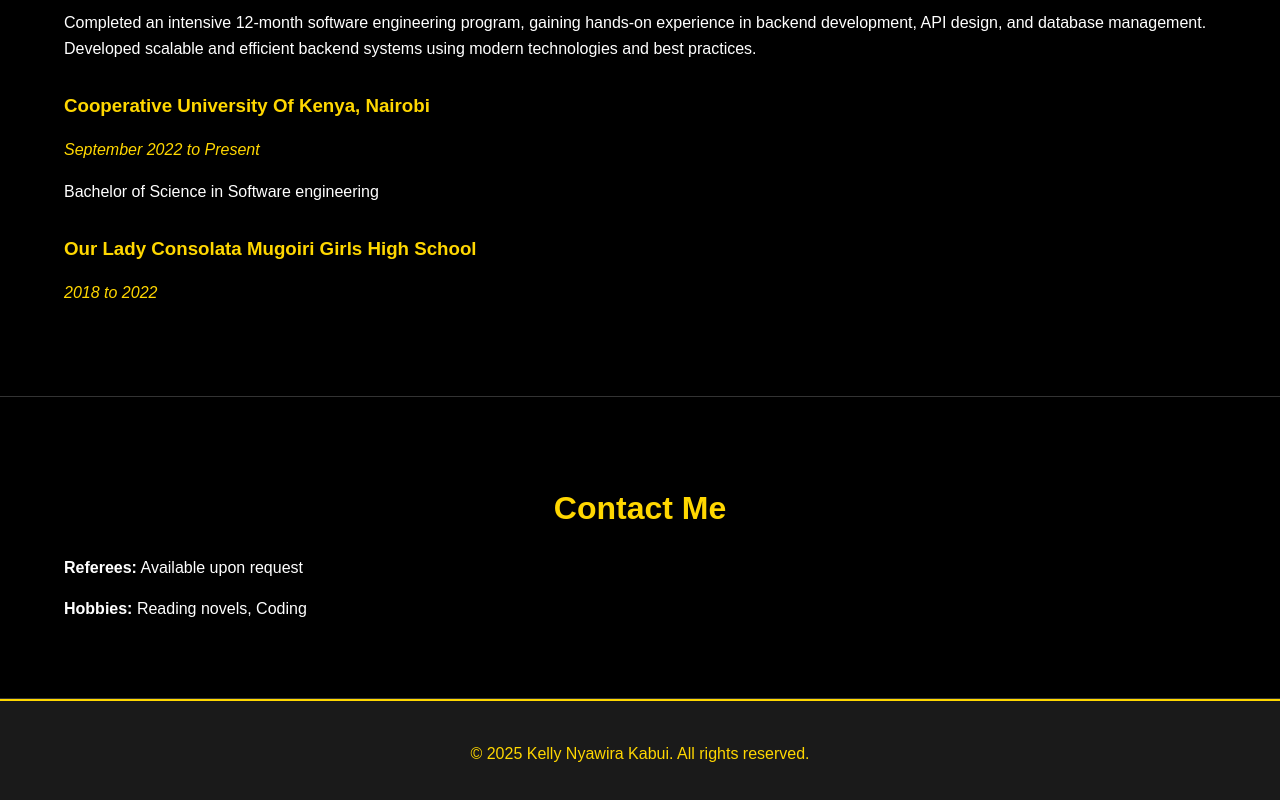
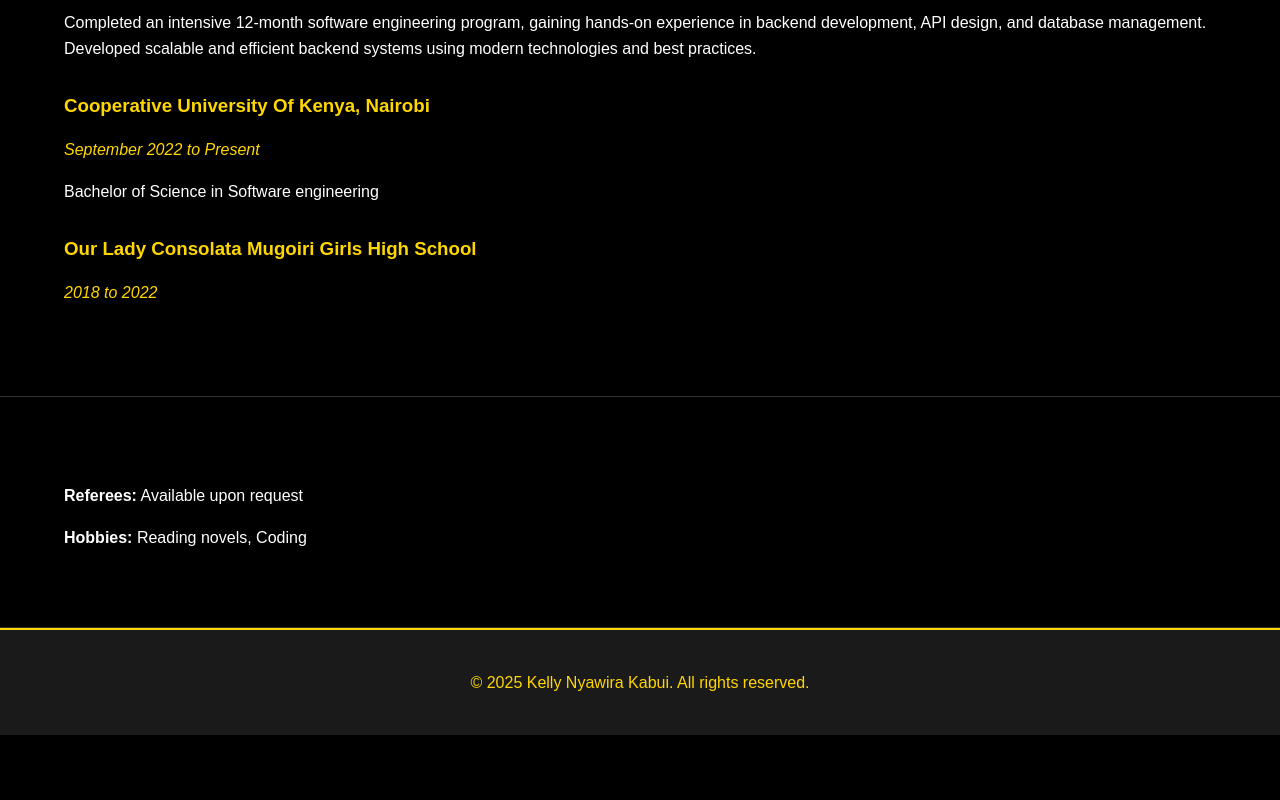
Before and after one commit to theeacademic/portfolio, a plain HTML site: page index.html in a window 1280 px wide. Shown: the part 2682-3482 px from the top of the page. After the commit the page ends 3417 px from the top, so only its background shows below. Drawn offline with Linux system fonts and the light colour scheme.

Commit message:
Update index.html

```diff
--- a/index.html
+++ b/index.html
@@ -124,7 +124,7 @@
 
     <section id="contact" class="contact">
         <div class="container">
-            <h2>Contact Me</h2>
+            <h2></h2>
             <p><strong>Referees:</strong> Available upon request</p>
             <p><strong>Hobbies:</strong> Reading novels, Coding</p>
         </div>
```
